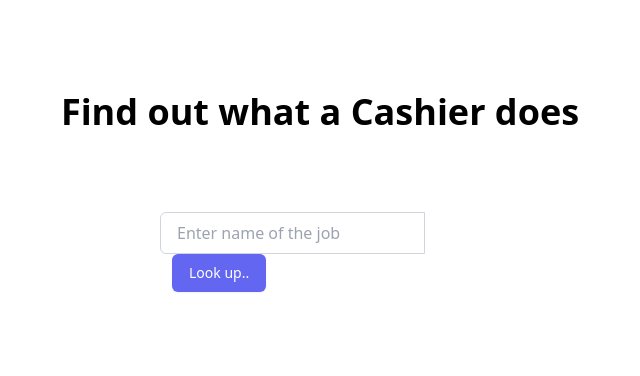
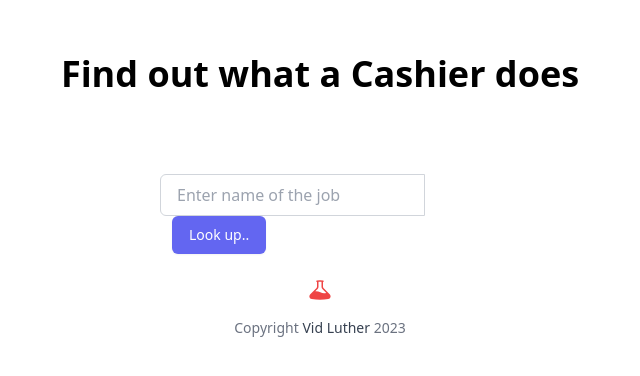
Before and after one commit to vidluther/job.descriptions, a Next.js app: page / in a window 1280 px wide. Shown: the part 208-584 px from the top of the page, without its empty margins (320-960 px from the left). Built offline with nearby package versions, Linux system fonts and the light colour scheme.

Commit message:
we have a footer now

```diff
--- /dev/null
+++ b/components/Footer.js
@@ -0,0 +1,18 @@
+import Link from 'next/link';
+
+
+export default function Footer() {
+  return (
+    <footer className="py-4">
+      <div className="container mx-auto">
+        <p className="text-gray-500 text-sm text-center">
+          Copyright{' '}
+          <Link className="text-gray-700 hover:text-gray-900" href="https://luther.io">
+            Vid Luther
+          </Link>{' '}
+          2023
+        </p>
+      </div>
+    </footer>
+  );
+}
--- a/package.json
+++ b/package.json
@@ -1,5 +1,5 @@
 {
-  "name": "my-project",
+  "name": "job.descriptions",
   "version": "0.1.0",
   "private": true,
   "scripts": {
--- a/src/pages/api/generate.js
+++ b/src/pages/api/generate.js
@@ -25,14 +25,19 @@ export default async function (req, res) {
     return;
   }
 
+  const capitalizedjob =
+  job[0].toUpperCase() + job.slice(1).toLowerCase();
+
   try {
+
+
     const completion = await openai.createCompletion({
       model: "text-davinci-003",
-      prompt: generatePrompt(job),
+      prompt: generatePrompt(capitalizedjob),
       temperature: 0.7,
       max_tokens: 300
     });
-    console.log(completion.data.choices[0]);
+    //console.log(completion.data.choices[0]);
     res.status(200).json({ result: completion.data.choices[0].text });
   } catch(error) {
     // Consider adjusting the error handling logic for your use case
@@ -51,13 +56,12 @@ export default async function (req, res) {
 }
 
 function generatePrompt(job) {
-  const capitalizedjob =
-    job[0].toUpperCase() + job.slice(1).toLowerCase();
+
   return `I am thinking of taking a class that teaches ${job}, before I take this class, I want to know
   what I will be doing at work if I pursue a career in this field? And how much money can I make
   in Texas, if I take this job?
 
-job: ${capitalizedjob}
+job: ${job}
 Description:
 Salary Range:
 `;
--- a/src/pages/index.js
+++ b/src/pages/index.js
@@ -2,7 +2,8 @@ import Head from 'next/head'
 import { useState,useEffect } from "react";
 import Image from 'next/image'
 import { Inter } from '@next/font/google'
-import styles from '@/styles/Home.module.css'
+//import styles from '@/styles/Home.module.css'
+import Footer from 'components/Footer';
 
 import { BeakerIcon } from '@heroicons/react/24/solid'
 
@@ -93,7 +94,9 @@ export default function Home() {
             </div>
           </form>
           </div>
+          <BeakerIcon className="h-6 w-6 text-red-500"/>
         <code> {result} </code>
+        <Footer />
 
         </div>
 
```
